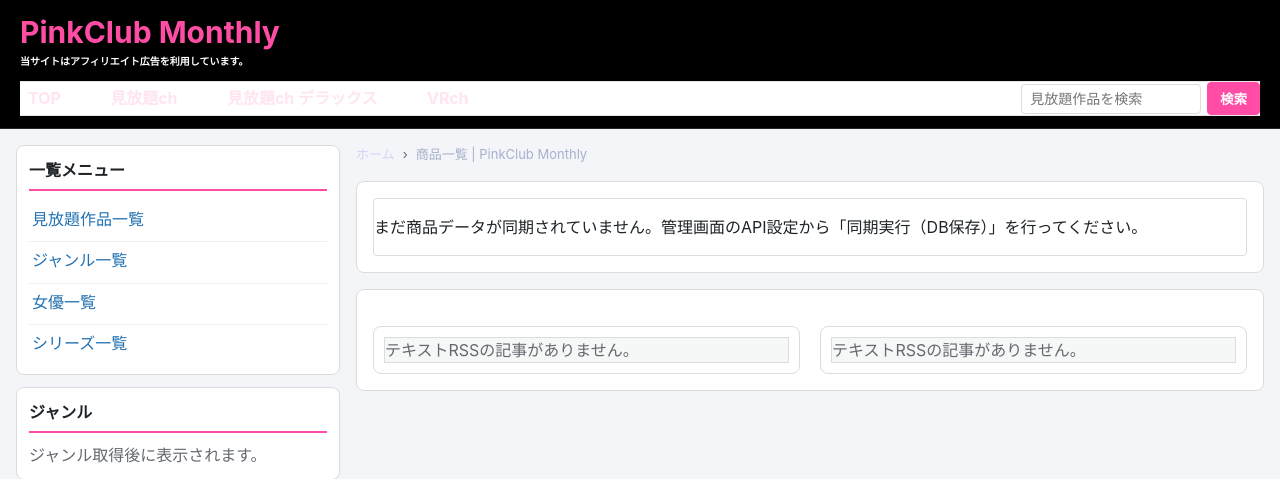
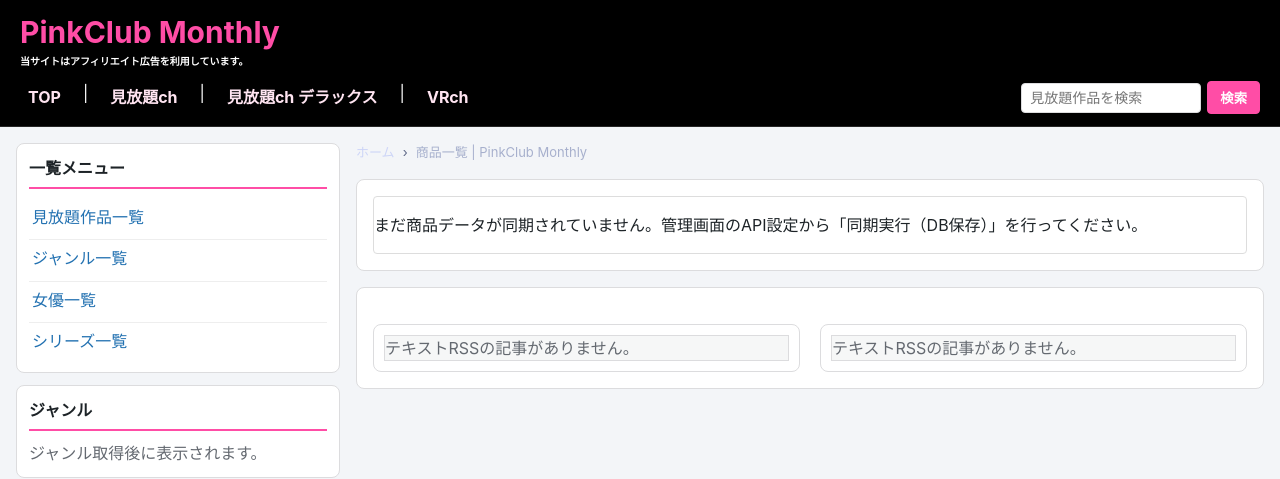
Before and after one commit to TaniyanR/PinkClub-Monthly, a PHP site: page /items.php in a window 1280 px wide. Shown: the top 479 px of the page. Run offline with PHP 8.4, Linux system fonts and the light colour scheme; some libraries are stand-ins or nearby versions.

Commit message:
Remove white nav line and hide obsolete rankings

```diff
--- a/assets/css/monthly-ui.css
+++ b/assets/css/monthly-ui.css
@@ -51,8 +51,11 @@
 .monthly-sidebar-block .sidebar-links li+li{border-top:1px solid #eee}
 .monthly-sidebar-block .sidebar-links a{display:block;padding:7px 3px;text-decoration:none}
 
-/* PinkClub-FLに近い、明るく整理されたカード・ナビの見え方 */
-.site-nav{border-top:1px solid #e5e5e5;border-bottom:1px solid #e5e5e5;background:#fff}
+/* Monthlyではランキング表示を使用しない。既存ページに残る互換マークアップも描画しない。 */
+#access-ranking{display:none!important}
+
+/* ヘッダーとナビを一体化し、白い横ラインを出さない。 */
+.site-nav{border:0!important;background:#000!important}
 .site-nav a{font-weight:700}
 .site-nav a.is-active,.site-nav a:hover{color:var(--pcm-pink-dark)}
 .card,.rail-card{border-color:#ddd;box-shadow:0 2px 10px rgba(0,0,0,.035)}
```
